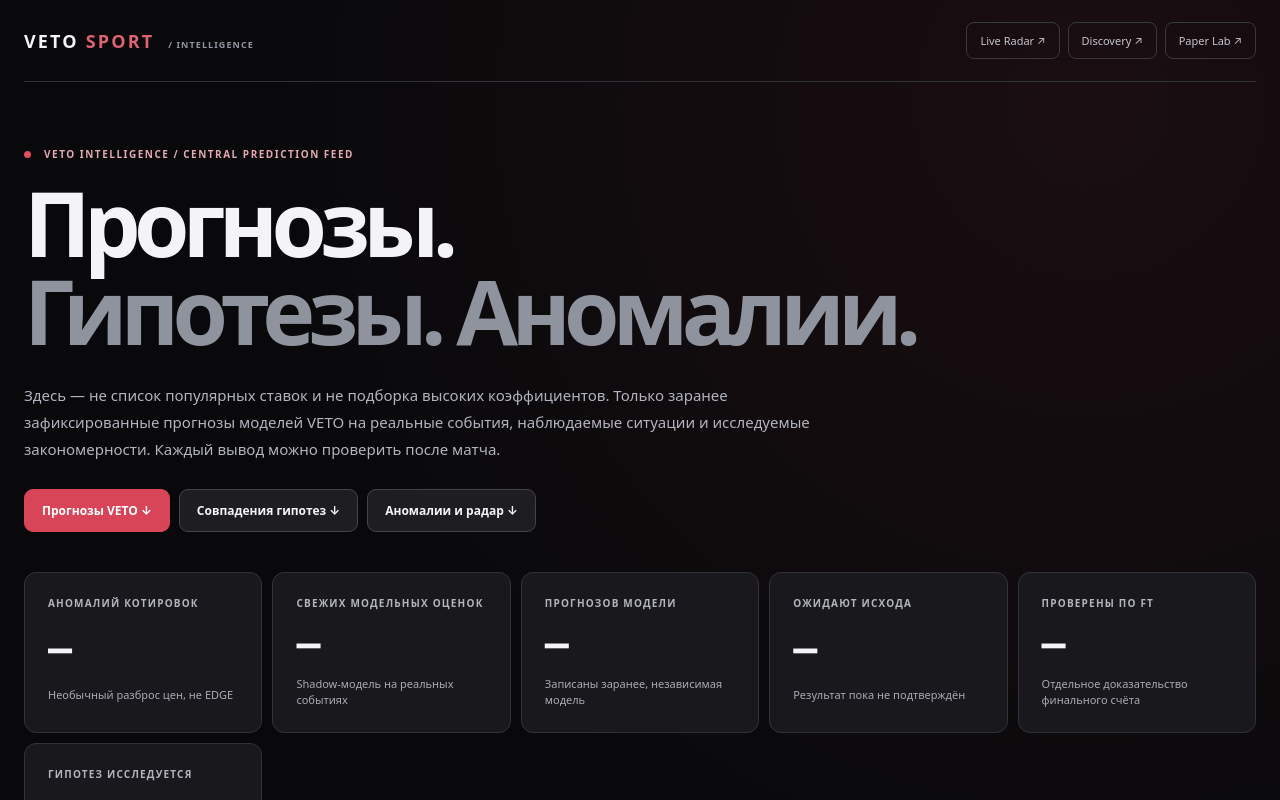
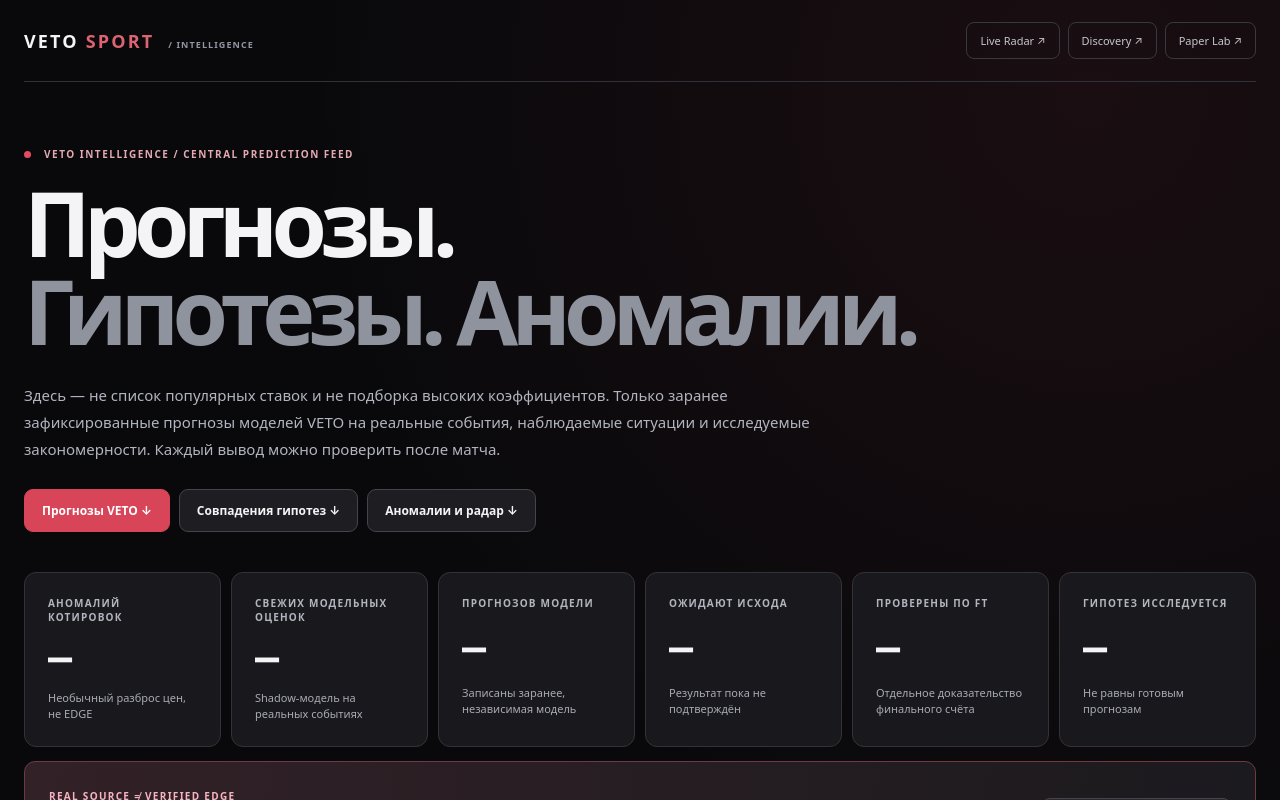
Before and after one commit to margaryanlabs/Vetosport, a Next.js app: page /predictions in a window 1280 px wide. Shown: the top 800 px of the page. Built offline with nearby package versions, Linux system fonts and the light colour scheme; no server answers.

Commit message:
fix(sport): fit six evidence KPIs without horizontal overflow on tablet

```diff
--- a/src/app/predictions/predictions.css
+++ b/src/app/predictions/predictions.css
@@ -7,7 +7,7 @@
 .predHero h1{font-size:clamp(49px,7vw,104px);letter-spacing:-.075em;line-height:.98;margin:18px 0 27px}.predHero h1 em{font-style:normal;color:#8f939e}
 .predHero p{font-size:15px;color:#b2b4bf;line-height:1.8;max-width:800px}.predHeroActions{display:flex;gap:9px;flex-wrap:wrap;margin-top:26px}
 .predHeroActions a{padding:12px 17px;border:1px solid #45434b;border-radius:9px;background:#1e1d21;font-size:12px;font-weight:750}.predHeroActions a:first-child{background:#d84458;border-color:#d84458;color:#fff}
-.predStats{display:grid;grid-template-columns:repeat(5,minmax(0,1fr));gap:10px}.predStats article{display:grid;gap:13px;border:1px solid #32323a;background:#19191d;border-radius:12px;padding:23px;min-width:0}
+.predStats{display:grid;grid-template-columns:repeat(6,minmax(0,1fr));gap:10px}.predStats article{display:grid;gap:13px;border:1px solid #32323a;background:#19191d;border-radius:12px;padding:23px;min-width:0}
 .predStats span{font-size:10px;font-weight:800;letter-spacing:.12em;color:#b2b4be}.predStats strong{font:780 40px/1 var(--font-veto-tech),monospace;letter-spacing:-.06em}.predStats small{font-size:11px;color:#a9abb4;line-height:1.5}
 .predEvidenceBanner{display:flex;align-items:center;justify-content:space-between;gap:18px;margin:14px 0 35px;padding:21px 24px;background:linear-gradient(95deg,#322127,#1b1a1e);border:1px solid #6d3943;border-radius:11px}
 .predEvidenceBanner strong{font-size:10px;letter-spacing:.13em;color:#f5b4c0}.predEvidenceBanner p{color:#c9bac0;font-size:12px;line-height:1.65;max-width:940px;margin:9px 0 0}
@@ -36,6 +36,7 @@
 .predRadarList article{display:grid;gap:10px}.predRadarList article>div{display:grid;gap:5px}.predRadarList p{font-size:11px;color:#aeb0bb;line-height:1.55;margin:0}.predRadarList a{color:#f6b5c0;font-size:11px;font-weight:750}
 .predFootnote{font-size:11px;color:#e5adba}.predFooter{display:flex;gap:25px;justify-content:space-between;align-items:center;border-top:1px solid #35343b;padding:25px 0 45px}
 .predFooter p{font-size:11px;color:#979aa7;line-height:1.6;max-width:950px}.predFooter a{font-size:11px;color:#e7bbc4;white-space:nowrap}
+@media(max-width:1250px){.predStats{grid-template-columns:repeat(3,minmax(0,1fr))}}
 @media(max-width:1080px){.predStats{grid-template-columns:repeat(2,1fr)}.predLower{grid-template-columns:1fr}.predSectionHead{align-items:start;flex-wrap:wrap}}
 @media(max-width:680px){.predRoot{padding:0 15px}.predNav{align-items:flex-start;flex-direction:column}.predNav>div a{padding:8px}.predHero{padding:39px 0 29px}.predHero p{font-size:13px}.predStats{gap:7px}.predStats article{padding:16px}.predStats strong{font-size:30px}.predEvidenceBanner{align-items:flex-start;flex-direction:column;padding:16px}.predForecastGrid{grid-template-columns:1fr}.predForecast{padding:16px}.predForecast footer{align-items:flex-start;flex-direction:column}.predNumbers>div{padding:10px}.predSectionHead h2{font-size:30px}.predFooter{flex-direction:column;align-items:start}}
 html[data-veto-sport-appearance="light"] .predRoot{background:#f5f6f8;color:#202e42}
```
